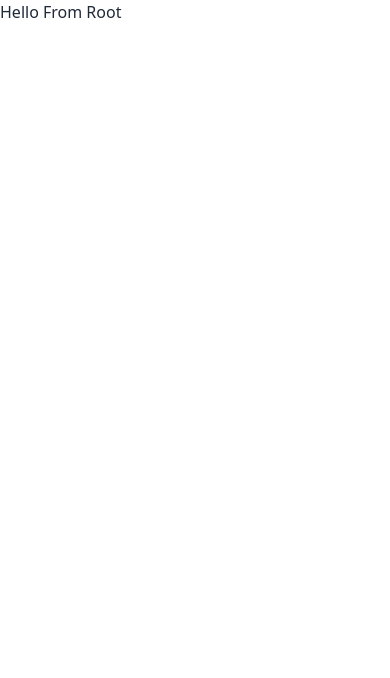
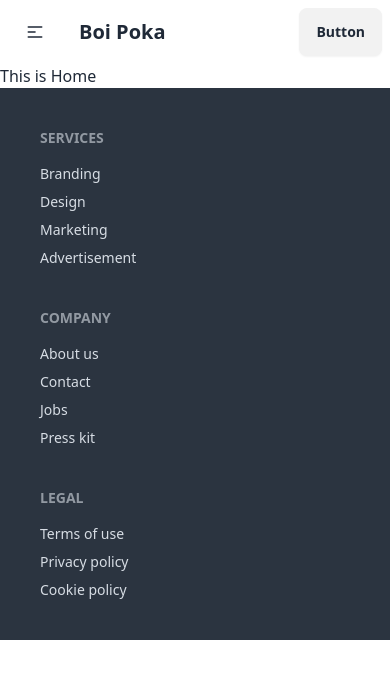
Before and after one commit to golamsarwar96/boi-poka, a React (Vite) app: page / in a window 390 px wide. Shown: the top 678 px of the page. Built offline with nearby package versions, Linux system fonts and the light colour scheme; a web font is replaced by a local one.

Commit message:
navbar layout done

```diff
--- /dev/null
+++ b/src/components/Dashboard/Dashboard.jsx
@@ -0,0 +1,9 @@
+const Dashboard = () => {
+  return (
+    <div>
+      <h2 className="text-5xl">Dashbaord Dishum Dishum</h2>
+    </div>
+  );
+};
+
+export default Dashboard;
--- /dev/null
+++ b/src/components/Errorpage/Errorpage.jsx
@@ -0,0 +1,10 @@
+const Errorpage = () => {
+  return (
+    <div>
+      <h2 className="text-5xl">Page Not Found</h2>
+      <p>Status : 404</p>
+    </div>
+  );
+};
+
+export default Errorpage;
--- /dev/null
+++ b/src/components/Footer/Footer.jsx
@@ -0,0 +1,28 @@
+const Footer = () => {
+  return (
+    <footer className="footer bg-neutral text-neutral-content p-10">
+      <nav>
+        <h6 className="footer-title">Services</h6>
+        <a className="link link-hover">Branding</a>
+        <a className="link link-hover">Design</a>
+        <a className="link link-hover">Marketing</a>
+        <a className="link link-hover">Advertisement</a>
+      </nav>
+      <nav>
+        <h6 className="footer-title">Company</h6>
+        <a className="link link-hover">About us</a>
+        <a className="link link-hover">Contact</a>
+        <a className="link link-hover">Jobs</a>
+        <a className="link link-hover">Press kit</a>
+      </nav>
+      <nav>
+        <h6 className="footer-title">Legal</h6>
+        <a className="link link-hover">Terms of use</a>
+        <a className="link link-hover">Privacy policy</a>
+        <a className="link link-hover">Cookie policy</a>
+      </nav>
+    </footer>
+  );
+};
+
+export default Footer;
--- /dev/null
+++ b/src/components/Home/Home.jsx
@@ -0,0 +1,9 @@
+const Home = () => {
+  return (
+    <div>
+      <h1>This is Home</h1>
+    </div>
+  );
+};
+
+export default Home;
--- /dev/null
+++ b/src/components/Navbar/Navbar.jsx
@@ -0,0 +1,54 @@
+const Navbar = () => {
+  const links = (
+    <>
+      <li>
+        <a>Home</a>
+      </li>
+      <li>
+        <a>Listed Books</a>
+      </li>
+      <li>
+        <a>Pages To Read</a>
+      </li>
+    </>
+  );
+  return (
+    <div className="navbar bg-base-100">
+      <div className="navbar-start">
+        <div className="dropdown">
+          <div tabIndex={0} role="button" className="btn btn-ghost lg:hidden">
+            <svg
+              xmlns="http://www.w3.org/2000/svg"
+              className="h-5 w-5"
+              fill="none"
+              viewBox="0 0 24 24"
+              stroke="currentColor"
+            >
+              <path
+                strokeLinecap="round"
+                strokeLinejoin="round"
+                strokeWidth="2"
+                d="M4 6h16M4 12h8m-8 6h16"
+              />
+            </svg>
+          </div>
+          <ul
+            tabIndex={0}
+            className="menu menu-sm dropdown-content bg-base-100 rounded-box z-[1] mt-3 w-52 p-2 shadow"
+          >
+            {links}
+          </ul>
+        </div>
+        <a className="btn btn-ghost text-xl">Boi Poka</a>
+      </div>
+      <div className="navbar-center hidden lg:flex">
+        <ul className="menu menu-horizontal px-1">{links}</ul>
+      </div>
+      <div className="navbar-end">
+        <a className="btn">Button</a>
+      </div>
+    </div>
+  );
+};
+
+export default Navbar;
--- a/src/components/Root/Root.jsx
+++ b/src/components/Root/Root.jsx
@@ -1,7 +1,13 @@
+import { Outlet } from "react-router-dom";
+import Footer from "../Footer/Footer";
+import Navbar from "../Navbar/Navbar";
+
 const Root = () => {
   return (
     <div>
-      <h3>Hello From Root</h3>
+      <Navbar></Navbar>
+      <Outlet></Outlet>
+      <Footer></Footer>
     </div>
   );
 };
--- a/src/main.jsx
+++ b/src/main.jsx
@@ -3,11 +3,25 @@
 import "./index.css";
 import { createBrowserRouter, RouterProvider } from "react-router-dom";
 import Root from "./components/Root/Root";
+import Errorpage from "./components/Errorpage/Errorpage";
+import Home from "./components/Home/Home";
+import Dashboard from "./components/Dashboard/Dashboard";
 
 const router = createBrowserRouter([
   {
     path: "/",
     element: <Root></Root>,
+    errorElement: <Errorpage></Errorpage>,
+    children: [
+      {
+        path: "/",
+        element: <Home></Home>,
+      },
+      {
+        path: "dashboard",
+        element: <Dashboard></Dashboard>,
+      },
+    ],
   },
 ]);
 
```
